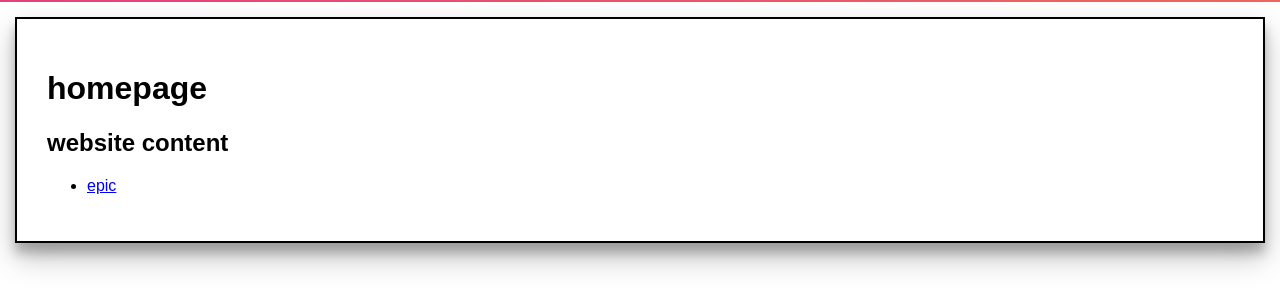
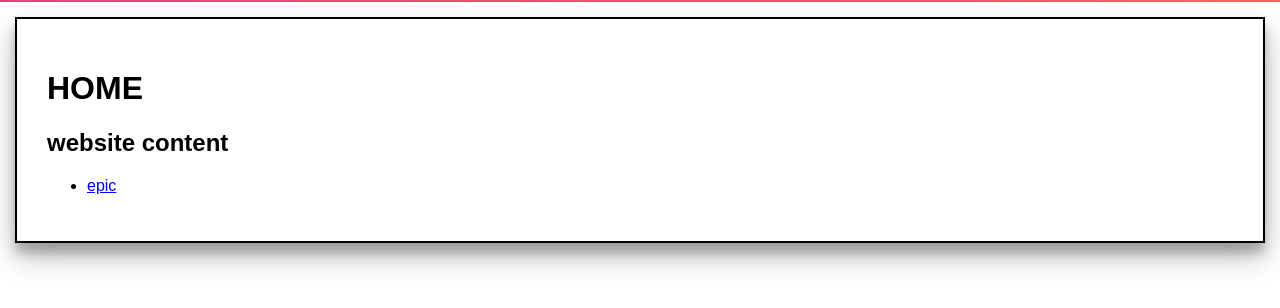
Before and after one commit to vilhola2/vilhola2.github.io, a plain HTML site: page index.html in a window 1280 px wide. Shown: the part 158-466 px from the top of the page. Drawn offline with Linux system fonts and the light colour scheme; a web font is replaced by a local one.

Commit message:
HII HIII

```diff
--- a/index.html
+++ b/index.html
@@ -15,7 +15,7 @@
             <h1 id="logo-text">vileprogamer</h1>
         </div>
         <div class="content">
-            <h1>homepage</h1>
+            <h1>HOME</h1>
             <h2>website content</h4>
             <ul>
                 <li><a href="./epic.html">epic</a></li>
--- a/style.css
+++ b/style.css
@@ -57,5 +57,4 @@
 }
 .content * {
   font-family: "Reem Kufi Fun", sans-serif;
-}
-/*# sourceMappingURL=style.css.map */
+}/*# sourceMappingURL=style.css.map */
```
Also changed, not shown: 1 other file.
